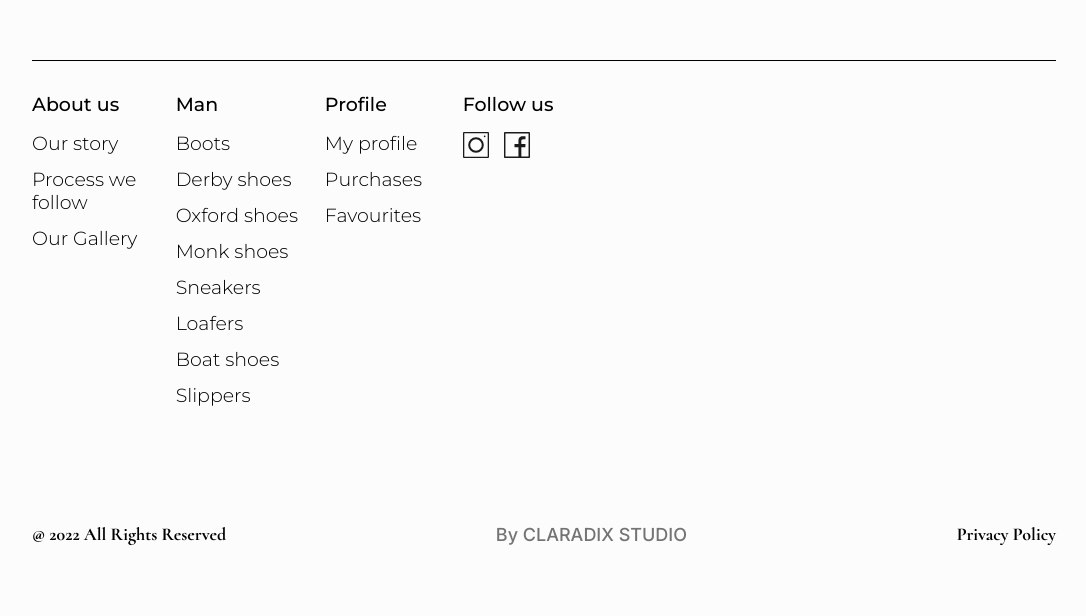
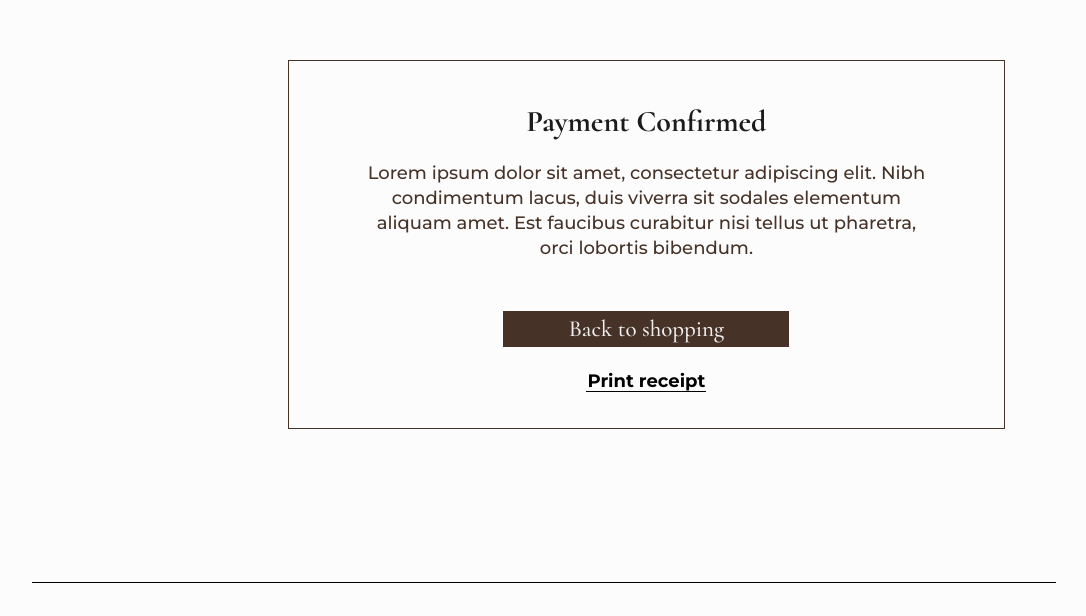
Before and after one commit to alizada121/danilov-app, a React (Create React App) app: page /payment in a window 1280 px wide. Shown: the part 831-1447 px from the top of the page, without its empty margins (96-1182 px from the left). Before the commit the page ends 1388 px from the top, so only its background shows below. Built offline with nearby package versions, Linux system fonts and the light colour scheme.

Commit message:
payment-success design

```diff
--- a/src/components/Bag/Bag.js
+++ b/src/components/Bag/Bag.js
@@ -11,7 +11,7 @@ import sizeHeart from '../../Images/shirin/sizeHeart.svg';
 import sizeDelete from '../../Images/shirin/sizeDelete.svg';
 import Button from "../../component/Button/Button"
 import FollowUs from "../home/Leman/FollowUs/FollowUs";
-import urekqara from  "../../Images/shirin/urekqara.svg"
+import urekqara from "../../Images/shirin/urekqara.svg"
 
 function debounce(fn, ms) {
     let timer
@@ -23,24 +23,42 @@ function debounce(fn, ms) {
         }, ms)
     };
 }
-const Bag = ({ text, border, showButton, setWitdhh, changeStyle  }) => {
+const Bag = ({ text, border, showButton, setWitdhh, changeStyle }) => {
     const urekRef = useRef();
-
+    const urekRef1 = useRef();
     const [toggle1, setToggle1] = useState(false);
-
+    const [toggle2, setToggle2] = useState(false);
     const fillHeart1 = () => {
         if (!toggle1) {
-       urekRef.current.src= urekqara
+            urekRef.current.src = urekqara
+
             console.log(sizeDelete)
 
             setToggle1(true)
         } else {
             urekRef.current.src = sizeHeart
+
+
             setToggle1(false)
         }
 
     }
 
+    const fillHeart2 = () => {
+        if (!toggle2) {
+            urekRef1.current.src = urekqara
+
+            console.log(sizeDelete)
+
+            setToggle2(true)
+        } else {
+            urekRef1.current.src = sizeHeart
+
+
+            setToggle2(false)
+        }
+
+    }
     const [button, setButton] = useState(false);
     const [line, setLine] = useState(false);
     const [dimensions, setDimensions] = React.useState({
@@ -127,7 +145,7 @@ const Bag = ({ text, border, showButton, setWitdhh, changeStyle  }) => {
                                     <button className="square">1</button>
                                 </div>
                                 <div className="anyway">
-                                    <img className="coldHeart" src={sizeHeart}  ref={urekRef} onClick={fillHeart1} />
+                                    <img className="coldHeart" src={sizeHeart} ref={urekRef1} onClick={fillHeart2} />
                                     <img src={sizeDelete} />
                                 </div>
                             </div>
@@ -245,7 +263,7 @@ const Bag = ({ text, border, showButton, setWitdhh, changeStyle  }) => {
 
                                 </div>
 
-                            <Button/>
+                                <Button />
                             </div>
 
                         </div>
--- a/src/components/Payment/Payment.css
+++ b/src/components/Payment/Payment.css
@@ -359,7 +359,7 @@
     margin-top: 5%;
     margin-bottom: 15%;
     transition: 1s;
-    display: none;
+    /* display: none; */
 
 }
 
@@ -373,6 +373,7 @@
 .Payment-success h1 {
     font-family: 'Cormorant';
     font-style: normal;
+    margin: 5% 0 0 0;
     font-weight: 600;
     font-size: 30px;
     line-height: 50px;
@@ -380,9 +381,10 @@
     color: #1B1B1B;
 }
 
-.Payment-success p {
-    width: 70%;
-    margin-left: 15%;
+.sucessText {
+    width: 80%;
+    /* margin-left: 15%; */
+    margin: 2% auto 7% auto;
     font-family: 'Montserrat';
     font-style: normal;
     font-weight: 500;
@@ -390,14 +392,30 @@
     line-height: 25px;
     text-align: center;
     color: #463227;
-    margin-bottom: 5%;
+    /* margin-bottom: 5%; */
 }
-
-.Payment-success button {
-    width: 30%;
+.payment-receipt{
+    width: 100%;
+    display: flex;
+    text-align: center;
+    margin: 3% auto 0 auto;
+    flex-direction: column;
+}
+.brdr1{
+    width: 120px;
+    height: 2px;
+    color: #000;
+    border-bottom: 1px solid black;
+    margin: -0.5% auto 5% auto
 
 }
+.Payment-success button {
+    width: 40%;
 
+}
+.payment-success{
+    text-align: center;
+}
 .Payment-success button {
     padding-top: 1%;
     padding-bottom: 1%;
--- a/src/components/Payment/Payment.jsx
+++ b/src/components/Payment/Payment.jsx
@@ -172,14 +172,15 @@ function Payment() {
                     <div className='Payment-success-container' ref={succesRef}>
                         <div className='Payment-success'>
                             <h1>Payment Confirmed</h1>
-                            <p>Lorem ipsum dolor sit amet, consectetur adipiscing elit. Nibh condimentum lacus, duis
+                            <p className='sucessText'>Lorem ipsum dolor sit amet, consectetur adipiscing elit. Nibh condimentum lacus, duis
                                 viverra sit sodales elementum aliquam amet. Est faucibus curabitur nisi tellus ut pharetra,
                                 orci lobortis bibendum.
                             </p>
 
                             <button className='payment-success-button'>Back to shopping</button>
                             <div className='payment-receipt'>
-                                <p>Print receipt</p>
+                                <p>Print receipt </p>
+                                <div className="brdr1"></div>
                             </div>
 
                         </div>
```
Lines whose indentation alone changed are shown as unchanged.
